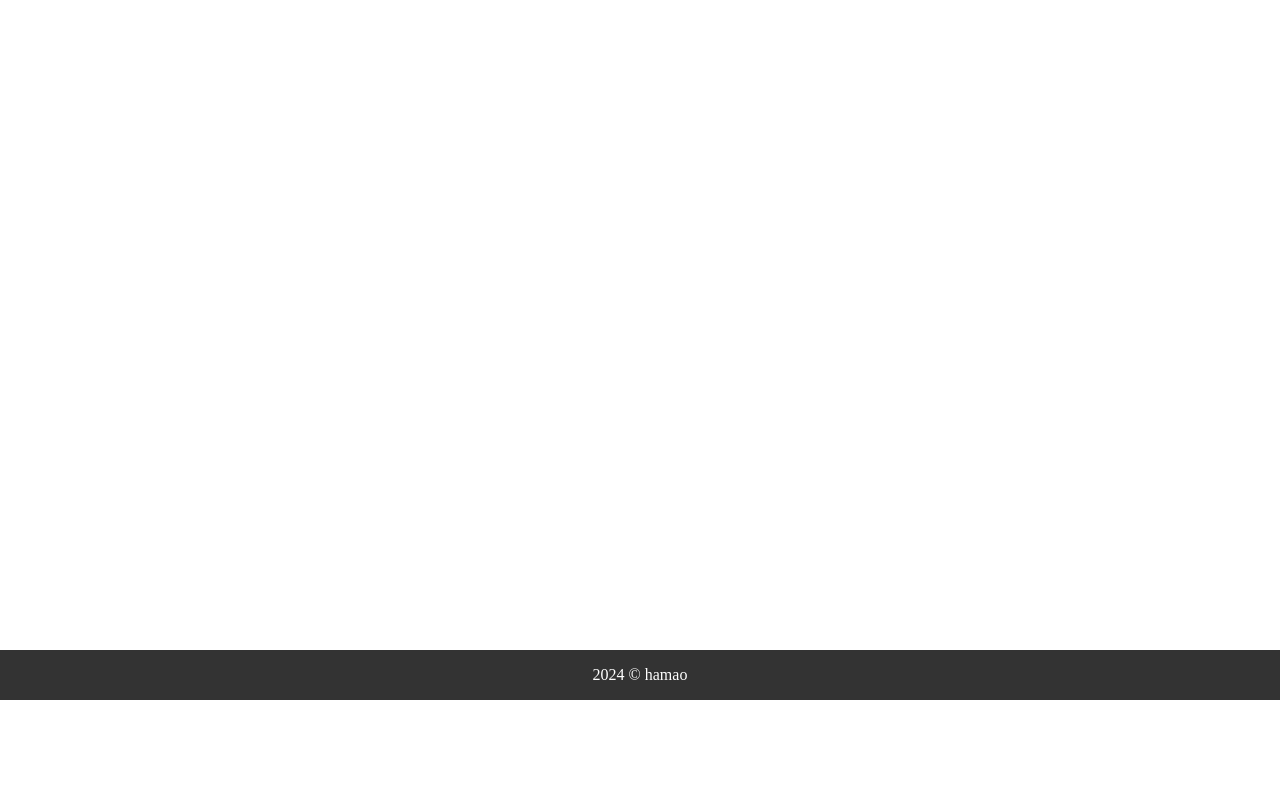
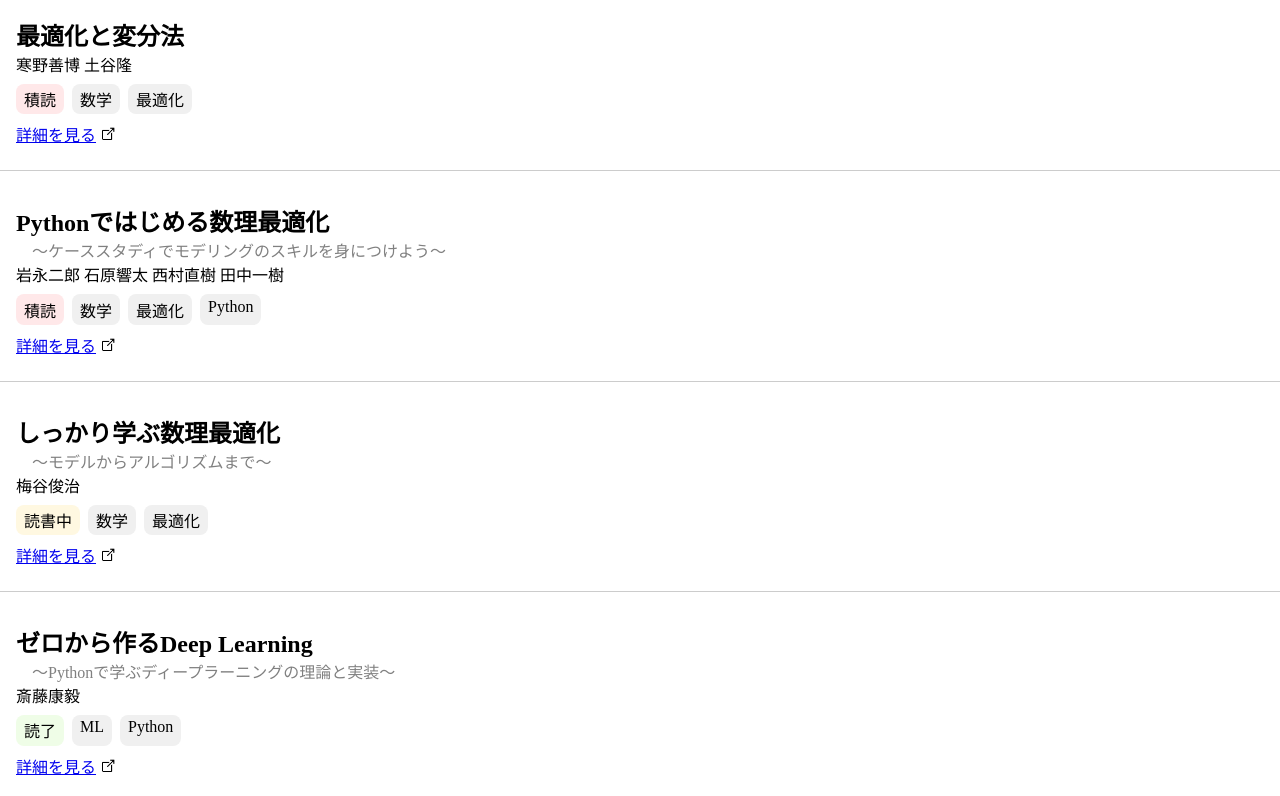
Before and after one commit to hamao0820/portfolio, an Astro site: page /books in a window 1280 px wide. Shown: the part 100-896 px from the top of the page. Before the commit the page ends 800 px from the top, so only its background shows below. Built offline with nearby package versions, Linux system fonts and the light colour scheme; Astro itself is replaced by a stand-in of ours.

Commit message:
booksを整理

```diff
--- /dev/null
+++ b/src/components/books/Book.astro
@@ -0,0 +1,61 @@
+---
+import Anker from "../Anker/Anker.astro";
+import type { Book } from "../../data/books.json";
+
+interface Props {
+  book: Book;
+}
+const {
+  book: { title, authors, tags, state, url, subtitle },
+} = Astro.props;
+---
+
+<div>
+  <div>
+    <div class="title">{title}</div>
+    {subtitle && <div class="subtitle">{subtitle}</div>}
+  </div>
+  <div class="authors">{authors.join(" ")}</div>
+  <div class="tags">
+    <span class="tag" data-state={state}>{state}</span>
+    {tags.map((tag) => <span class="tag">{tag}</span>)}
+  </div>
+  <Anker href={url} text="詳細を見る" />
+  <slot />
+</div>
+
+<style>
+  .title {
+    font-size: 1.5rem;
+    font-weight: bold;
+  }
+  .subtitle {
+    margin-left: 1rem;
+    color: gray;
+  }
+  .subtitle::before {
+    content: "〜";
+  }
+  .subtitle::after {
+    content: "〜";
+  }
+  .tags {
+    display: flex;
+    gap: 0.5rem;
+    margin: 0.5rem 0;
+  }
+  .tag {
+    padding: 0.2rem 0.5rem;
+    background-color: #f0f0f0;
+    border-radius: 0.5rem;
+  }
+  [data-state="読了"] {
+    background-color: #effde7;
+  }
+  [data-state="読書中"] {
+    background-color: #fff8e1;
+  }
+  [data-state="積読"] {
+    background-color: #ffe8e9;
+  }
+</style>
--- /dev/null
+++ b/src/data/books.json.ts
@@ -0,0 +1,45 @@
+type State = "読書中" | "読了" | "積読";
+export interface Book {
+  title: string;
+  subtitle?: string;
+  authors: string[];
+  url: string;
+  tags: string[];
+  state: State;
+}
+
+const books: Book[] = [
+  {
+    title: "最適化と変分法",
+    authors: ["寒野善博", "土谷隆"],
+    tags: ["数学", "最適化"],
+    state: "積読",
+    url: "https://www.maruzen-publishing.co.jp/item/b294841.html",
+  },
+  {
+    title: "Pythonではじめる数理最適化",
+    subtitle: "ケーススタディでモデリングのスキルを身につけよう",
+    authors: ["岩永二郎", "石原響太", "西村直樹", "田中一樹"],
+    tags: ["数学", "最適化", "Python"],
+    state: "積読",
+    url: "https://www.ohmsha.co.jp/book/9784274227356/",
+  },
+  {
+    title: "しっかり学ぶ数理最適化",
+    subtitle: "モデルからアルゴリズムまで",
+    authors: ["梅谷俊治"],
+    tags: ["数学", "最適化"],
+    state: "読書中",
+    url: "https://www.kspub.co.jp/book/detail/5212707.html",
+  },
+  {
+    title: "ゼロから作るDeep Learning",
+    subtitle: "Pythonで学ぶディープラーニングの理論と実装",
+    authors: ["斎藤康毅"],
+    tags: ["ML", "Python"],
+    state: "読了",
+    url: "https://www.ohmsha.co.jp/book/9784873117584/",
+  },
+];
+
+export default books;
--- a/src/pages/books.astro
+++ b/src/pages/books.astro
@@ -1,7 +1,29 @@
 ---
+import Book from "../components/books/Book.astro";
 import Layout from "../layouts/Layout.astro";
+import data from "../data/books.json";
 ---
 
 <Layout title="books">
   <h1>Books</h1>
+  <div class="content">
+    {
+      data.map((book) => (
+        <div class="item">
+          <Book book={book} />
+        </div>
+      ))
+    }
+  </div>
 </Layout>
+
+<style>
+  h1 {
+    margin-left: 1rem;
+  }
+  .item {
+    margin: 1rem 0;
+    padding: 1rem;
+    border-bottom: 1px solid #ccc;
+  }
+</style>
```
